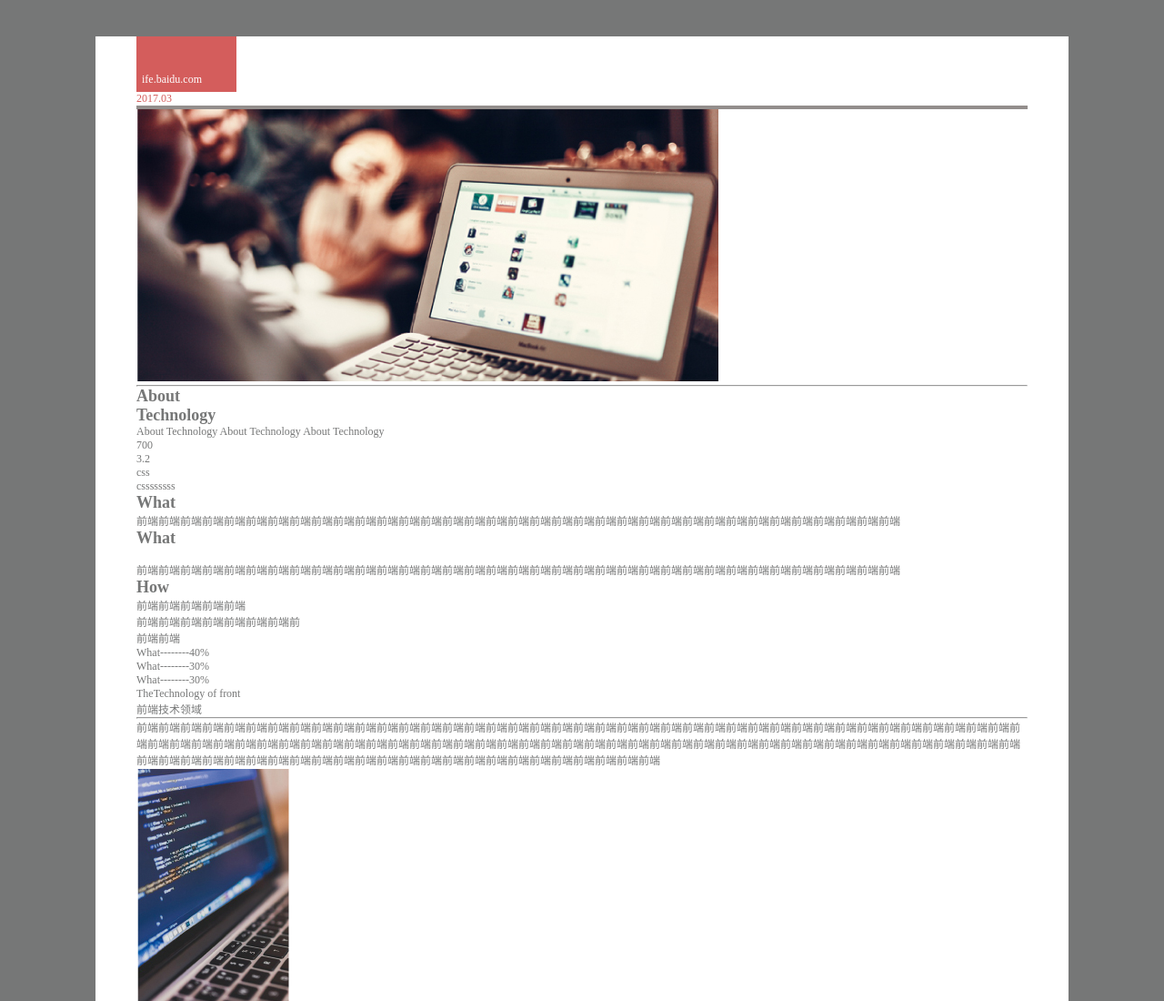
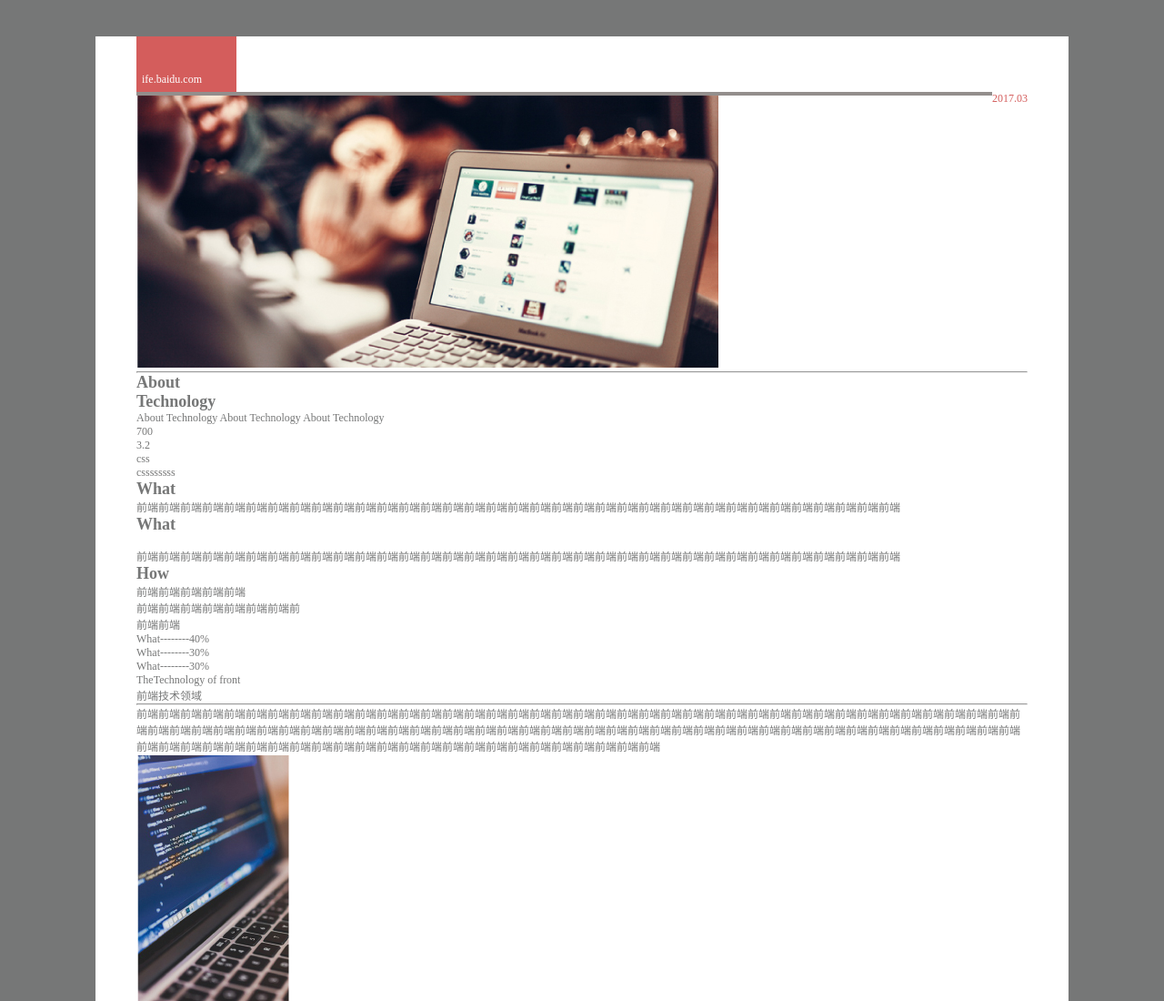
Before and after one commit to JoleneZZL/IFE, a plain HTML site: page Task6/index.html in a window 1280 px wide. Shown: the top 1100 px of the page at 91% size. Drawn offline with Linux system fonts and the light colour scheme.

Commit message:
Update style.css

```diff
--- a/Task6/style.css
+++ b/Task6/style.css
@@ -33,7 +33,7 @@ body{
   font-family:"SimHei";
   color:#d45d5c;
   display:absolute;
-  right:0;
+  float:right;
   bottom:6px;
 }
 .lineone{
```
